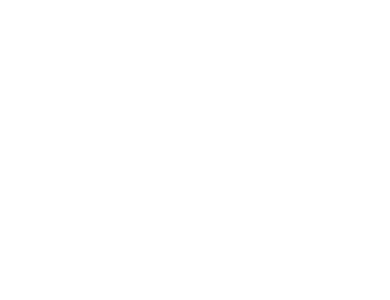
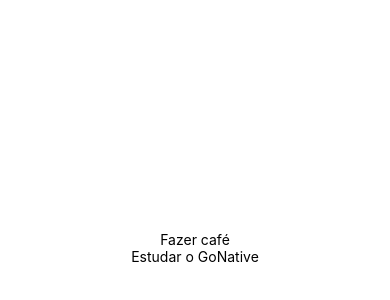
Before and after one commit to vlamirsanto/gonative03, a React Native app: screen / in a window 390 px wide. Shown: the part 174-474 px from the top of the page. Built offline with nearby package versions, Linux system fonts and the light colour scheme.

Commit message:
Criando reducer de todos.

```diff
--- a/src/index.js
+++ b/src/index.js
@@ -4,10 +4,11 @@
 
 import 'configs/reactotron';
 import store from 'store';
+import TodoList from 'pages/TodoList';
 
 const App = () => (
   <Provider store={store} >
-    <View />
+    <TodoList />
   </Provider>
 );
 
--- /dev/null
+++ b/src/pages/TodoList/index.js
@@ -0,0 +1,23 @@
+import React from 'react';
+import { View, Text, StyleSheet } from 'react-native';
+import { connect } from 'react-redux';
+
+const styles = StyleSheet.create({
+  container: {
+    flex: 1,
+    justifyContent: 'center',
+    alignItems: 'center',
+  },
+});
+
+const TodoList = ({ todos }) => (
+  <View style={styles.container}>
+    {todos.map(todo => <Text>{todo}</Text>)}
+  </View>
+);
+
+const mapStateToProps = state => ({
+  todos: state.todos,
+});
+
+export default connect(mapStateToProps)(TodoList);
--- a/src/store/index.js
+++ b/src/store/index.js
@@ -1,5 +1,7 @@
 import { createStore } from 'redux';
 
-const store = createStore(() => {});
+import reducers from './reducers';
+
+const store = createStore(reducers);
 
 export default store;
--- /dev/null
+++ b/src/store/reducers/index.js
@@ -0,0 +1,7 @@
+import { combineReducers } from 'redux';
+
+import todos from './todos';
+
+export default combineReducers({
+  todos,
+});
--- /dev/null
+++ b/src/store/reducers/todos.js
@@ -0,0 +1,14 @@
+const initialState = [
+  'Fazer café',
+  'Estudar o GoNative',
+];
+
+export default function todos(state = initialState, action) {
+  switch (action.type) {
+    case 'ADD_TODO':
+      return [...state, action.text];
+
+    default:
+      return state;
+  }
+}
```
